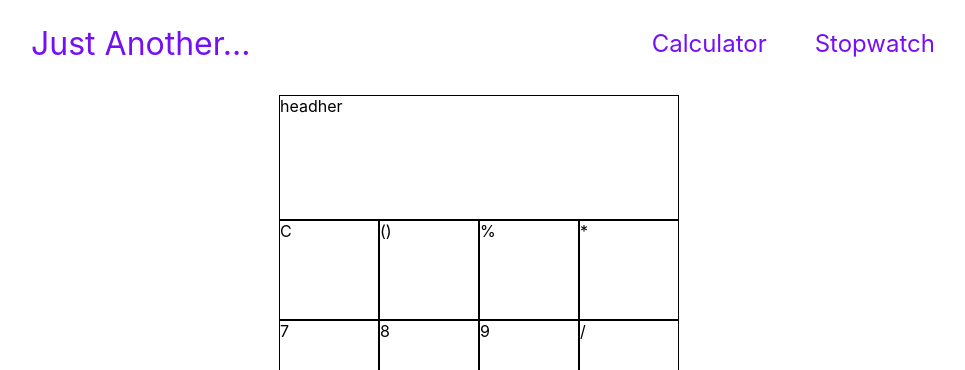
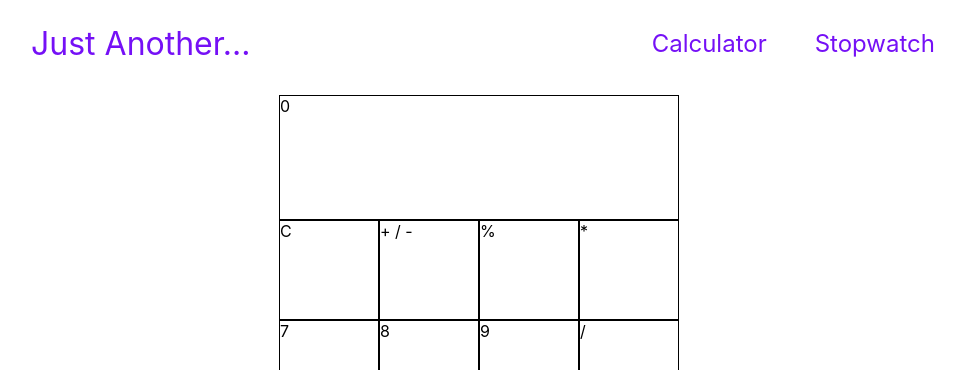
Before and after one commit to prestondoris/justAnother, a React (Create React App) app: page /Calculator in a window 1280 px wide. Shown: the top 370 px of the page, without its empty margins (161-1126 px from the left). Built offline with nearby package versions, Linux system fonts and the light colour scheme.

Commit message:
Added Calculation method for Calculator componenet

```diff
--- a/package.json
+++ b/package.json
@@ -3,6 +3,9 @@
   "version": "0.1.0",
   "private": true,
   "dependencies": {
+    "@fortawesome/fontawesome-svg-core": "^1.2.30",
+    "@fortawesome/free-solid-svg-icons": "^5.14.0",
+    "@fortawesome/react-fontawesome": "^0.1.11",
     "@testing-library/jest-dom": "^4.2.4",
     "@testing-library/react": "^9.5.0",
     "@testing-library/user-event": "^7.2.1",
--- a/src/AppBody.js
+++ b/src/AppBody.js
@@ -18,7 +18,7 @@ import './AppBody.css'
 */
 function AppBody() {
   return (
-    <div class='pageContents'>
+    <div className='pageContents'>
       <Switch>
         <Route exact path="/">
           <Home />
--- a/src/Calculator.js
+++ b/src/Calculator.js
@@ -5,13 +5,92 @@ class Calculator extends Component {
   constructor(props) {
     super(props)
     this.state = {
-      calculatedValue: '0'
+      displayValue: '0',
+      fullOperation: '',
+      inputValues: []
+    }
+    this.buttonClick = this.buttonClick.bind(this)
+    this.performOperation = this.performOperation.bind(this)
+  }
 
+  buttonClick(e) {
+    let buttonClicked = e.target.children[0].value
+    let numbers = ['.','1','2','3','4','5','6','7','8','9','0']
+    let operations = ['+', '-', '*', '/', '%']
+
+    if(numbers.indexOf(buttonClicked) > -1) {
+      let displayValue = this.state.displayValue === '0' ? buttonClicked : this.state.displayValue + buttonClicked
+      this.setState({ displayValue})
+
+    } else if (operations.indexOf(buttonClicked) > -1) {
+      let curOperation = operations[operations.indexOf(buttonClicked)]
+      let inputValues = this.state.inputValues.map(val => val)
+      inputValues.push(Number(this.state.displayValue), curOperation)
+
+      let fullOperation = this.state.fullOperation + this.state.displayValue + curOperation
+      this.setState({ inputValues, displayValue: '0', fullOperation })
+
+    } else if (buttonClicked === '+ / -'){
+      let displayValue = this.state.displayValue;
+      if (displayValue[0] === '-') displayValue = displayValue.slice(1)
+      else displayValue = '-' + displayValue
+
+      this.setState({displayValue})
+
+    } else if (buttonClicked === '=') {
+      let inputValues = this.state.inputValues.map(val => val)
+      inputValues.push(Number(this.state.displayValue))
+      console.log(inputValues)
+      let answer = this.performOperation(inputValues)
+      let fullOperation = this.state.fullOperation + this.state.displayValue + '=' + answer
+      this.setState({ displayValue: `${answer}`, fullOperation, inputValues: [] })
+
+    } else if(buttonClicked === 'C') {
+      this.setState({
+        displayValue: '0',
+        fullOperation: '',
+        inputValues: []
+      })
     }
   }
 
+  performOperation(equation) {
+    let finalEquation = []
+
+    const isAnOperation = (val => '+-*/%'.indexOf(val) > -1)
+
+    let i = 0
+    while(i<equation.length) {
+      let val = equation[i]
+
+      if(isAnOperation(val) && (val === '*' || val === '/') ) {
+        i++
+        let firstVal = finalEquation.pop()
+        let secondVal = equation[i]
+        if(val === '*') finalEquation.push(firstVal * secondVal)
+        else finalEquation.push(firstVal / secondVal)
+      } else {
+        finalEquation.push(val)
+      }
+      i++
+    }
+
+    let calculatedValue = finalEquation[0]
+    let j=0
+    while(j<finalEquation.length) {
+      let val = finalEquation[j]
+      if (isAnOperation(finalEquation[j])) {
+        j++
+        if(val === '+') calculatedValue += finalEquation[j]
+        else calculatedValue -= finalEquation[j]
+      }
+      j++
+    }
+    return calculatedValue
+  }
+
   render() {
-    let values = ['headher', 'C', '()', '%', '*',
+    let values = ['headher', 'C', '+ / -', '%', '*',
                         '7', '8', '9', '/',
                         '4', '5', '6', '+',
                         '1', '2', '3', '-',
@@ -19,11 +98,11 @@ class Calculator extends Component {
 
     let calcSections = values.map((val, ind) => {
       if(ind === 0){
-        return <div className="header area" key={ind}>{val}</div>
+      return <div className="header area" key={ind}><div>{this.state.fullOperation}</div>{this.state.displayValue}</div>
       } else if (ind === 17) {
-        return <div className="b17 area" key={ind}>{val}</div>
+        return <div className="b17 area" onClick={this.buttonClick} key={ind}><input className='value' type='hidden' value={val} />{val}</div>
       } else {
-        return <div className="area" key={ind}>{val}</div>
+        return <div className="area" onClick={this.buttonClick} key={ind}><input className='value' type='hidden' value={val} />{val}</div>
       }
     })
 
--- a/src/Navbar.js
+++ b/src/Navbar.js
@@ -12,9 +12,9 @@ function Navbar() {
           <Link id="homeLink" to="/">Just Another...</Link>
         </p>
         <ul>
-          <li><Link class="pageLinks" to="/Calculator">Calculator</Link></li>
+          <li><Link className="pageLinks" to="/Calculator">Calculator</Link></li>
 
-          <li><Link class="pageLinks" to="/Stopwatch">Stopwatch</Link></li>
+          <li><Link className="pageLinks" to="/Stopwatch">Stopwatch</Link></li>
         </ul>
       </div>
     </nav>
```
Also changed, not shown: 1 other file (tests, documents, lock files or other folders).
